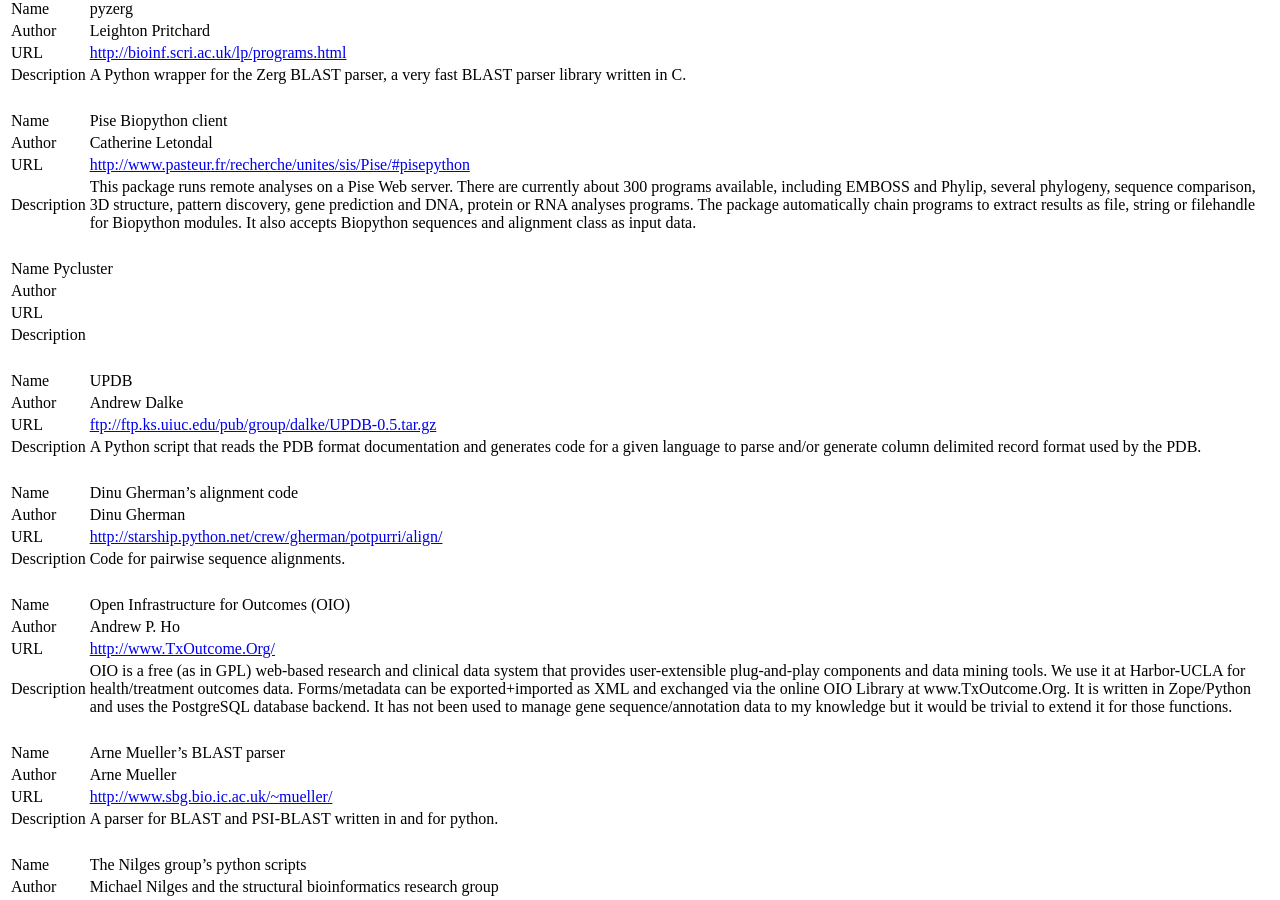
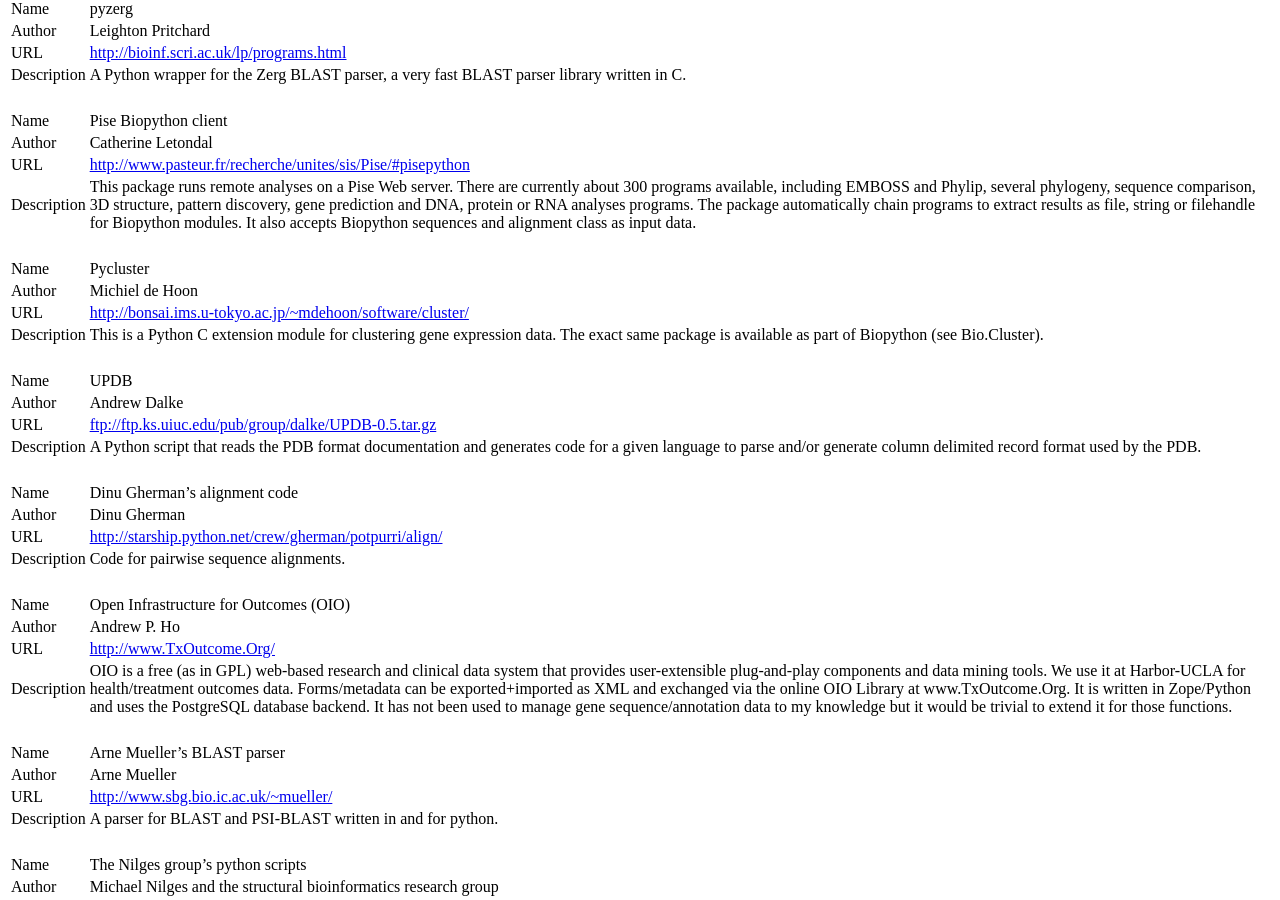
Before and after one commit to biopython/biopython.github.io, a Jekyll site: the page built from wiki/Scriptcentral.md, in a window 1280 px wide and 900 px high, scrolled down 719 px. Built offline with Jekyll 4.4.1, drawn with Linux system fonts in a browser that asks for light colours.

Commit message:
Change to wiki page

```diff
--- a/wiki/Scriptcentral.md
+++ b/wiki/Scriptcentral.md
@@ -53,12 +53,12 @@ layout: wiki
 | URL         | <http://www.pasteur.fr/recherche/unites/sis/Pise/#pisepython>                                                                                                                                                                                                                                                                                                                                                                                                      |
 | Description | This package runs remote analyses on a Pise Web server. There are currently about 300 programs available, including EMBOSS and Phylip, several phylogeny, sequence comparison, 3D structure, pattern discovery, gene prediction and DNA, protein or RNA analyses programs. The package automatically chain programs to extract results as file, string or filehandle for Biopython modules. It also accepts Biopython sequences and alignment class as input data. |
 
-|                |
-|----------------|
-| Name Pycluster |
-| Author         |
-| URL            |
-| Description    |
+|             |                                                                                                                                                      |
+|-------------|------------------------------------------------------------------------------------------------------------------------------------------------------|
+| Name        | Pycluster                                                                                                                                            |
+| Author      | Michiel de Hoon                                                                                                                                      |
+| URL         | <http://bonsai.ims.u-tokyo.ac.jp/~mdehoon/software/cluster/>                                                                                         |
+| Description | This is a Python C extension module for clustering gene expression data. The exact same package is available as part of Biopython (see Bio.Cluster). |
 
 |             |                                                                                                                                                                          |
 |-------------|--------------------------------------------------------------------------------------------------------------------------------------------------------------------------|
```
Also changed, not shown: 1 other file.
